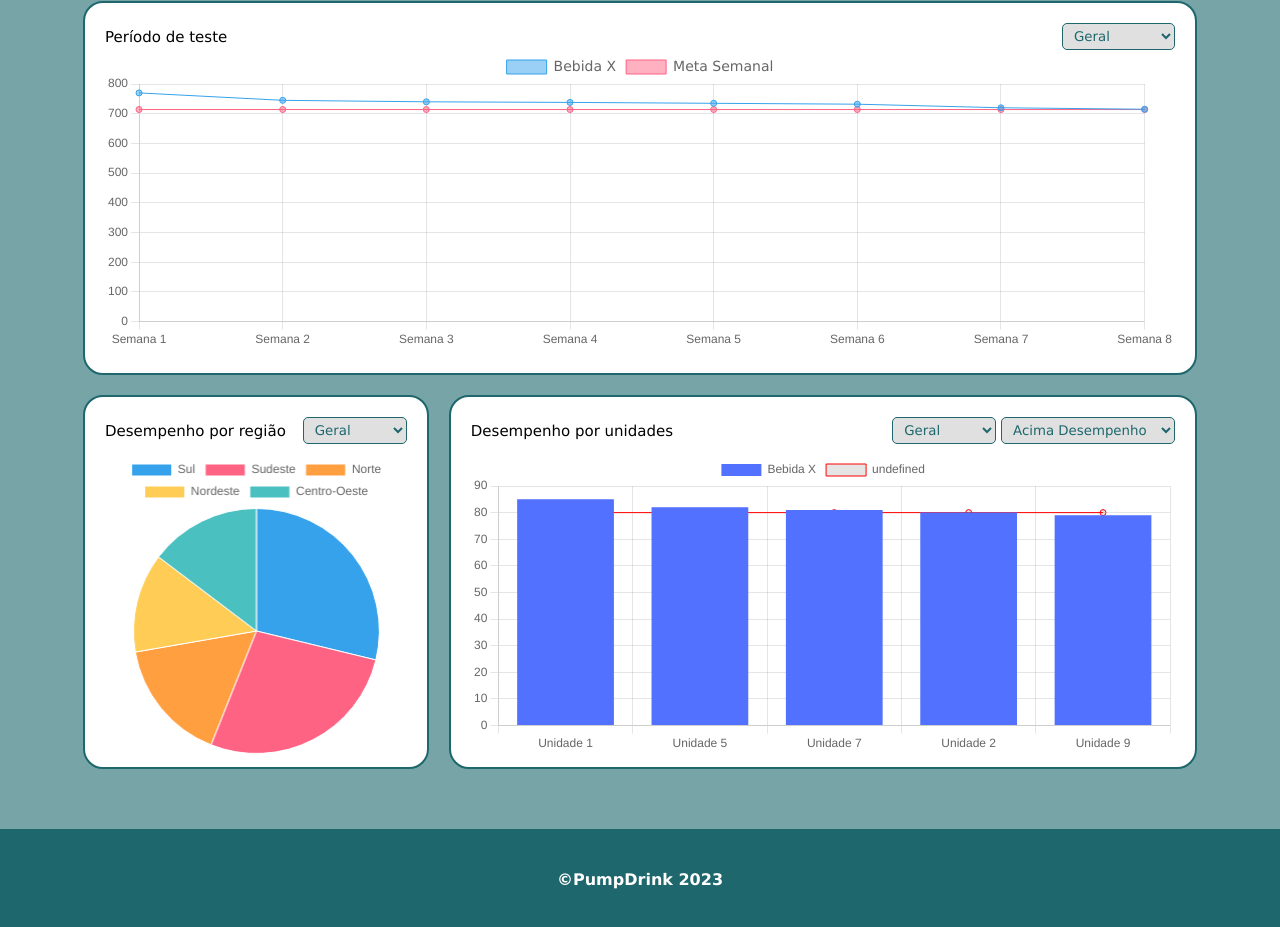
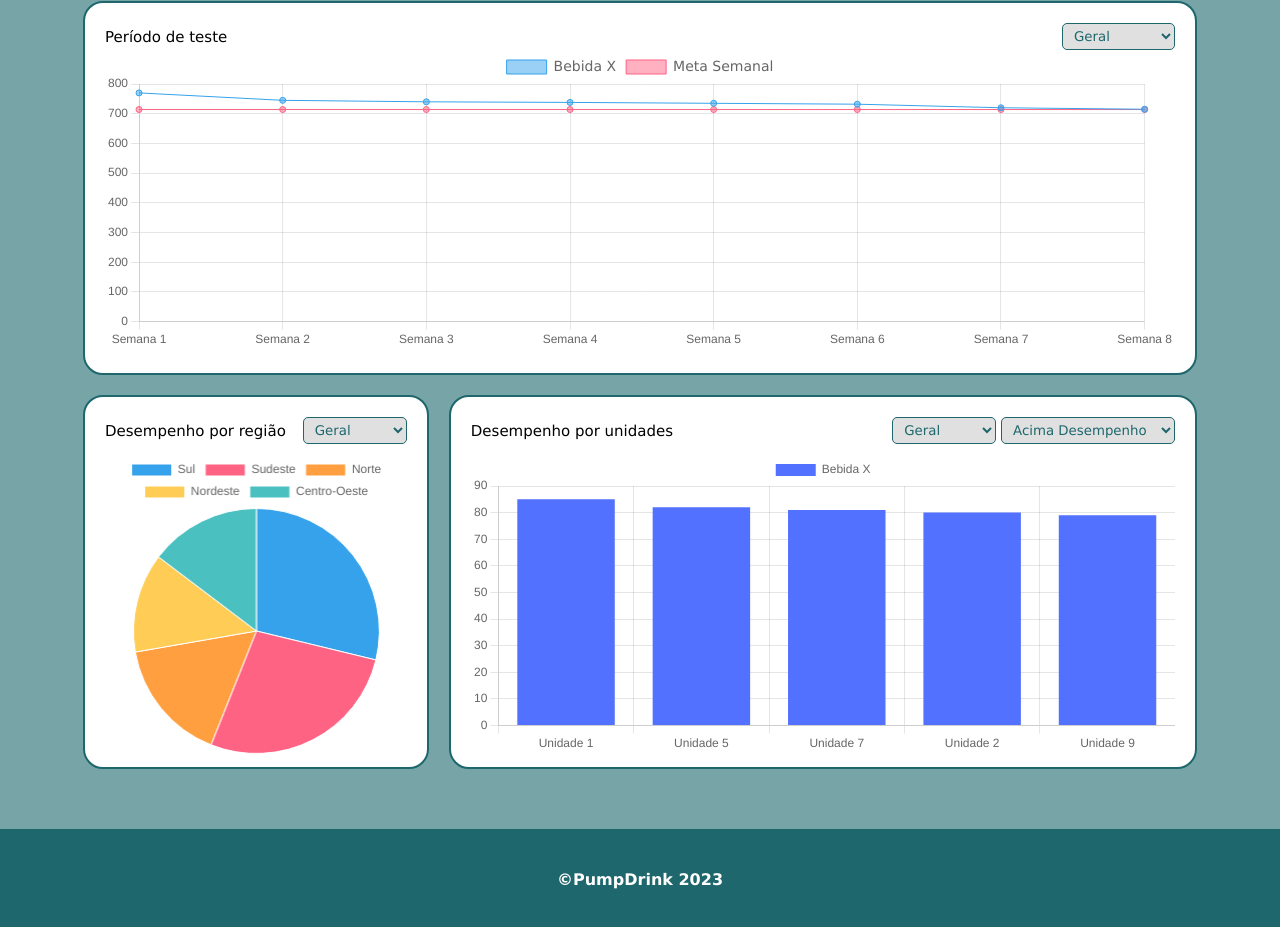
Before and after one commit to TheusBr05/pump-drink, a plain HTML site: page Site Institucional/admin/dashboard.html in a window 1280 px wide. Shown: the part 741-1668 px from the top of the page. Drawn offline with nearby package versions, Linux system fonts and the light colour scheme.

Commit message:
@isabelCalberti - @melissaSBneves - Correção Gráfico

```diff
--- a/Site Institucional/admin/dashboard.html
+++ b/Site Institucional/admin/dashboard.html
@@ -329,15 +329,7 @@
                 label: 'Bebida X',
                 data: [85, 82, 81, 80, 79],
                 backgroundColor: '#5271FF'
-            },
-
-            {
-                type: 'line',
-                data: [80, 80, 80, 80, 80],
-                borderWidth: 1,
-                borderColor: 'red',
-            }
-            ]
+            }]
         },
         options: {
             scales: {
```
